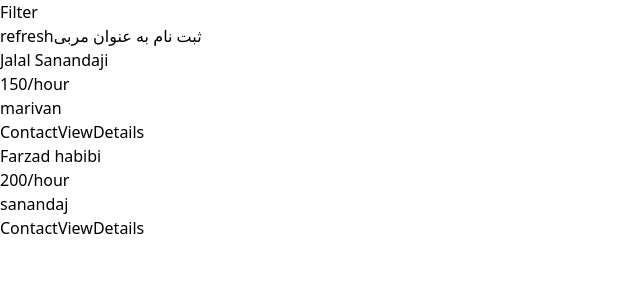
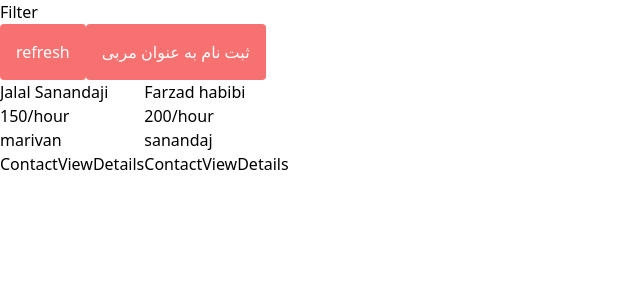
Before and after one commit to danyalbani240/FindCoach, a Vue app: page /coaches in a window 1280 px wide. Shown: the top 300 px of the page, without its empty margins (0-640 px from the left). Built offline with nearby package versions, Linux system fonts and the light colour scheme.

Commit message:
adding some buttons

```diff
--- a/src/views/coaches/index.vue
+++ b/src/views/coaches/index.vue
@@ -2,11 +2,13 @@
   <section>Filter</section>
   <section>
     <div class="controls">
-      <button>refresh</button>
-      <router-link to="/Register">ثبت نام به عنوان مربی</router-link>
+      <base-button name="refresh" />
+      <router-link to="/Register"
+        ><base-button name="ثبت نام به عنوان مربی" />
+      </router-link>
     </div>
     <!-- check if there is any Coach or not to show -->
-    <ul v-if="hasCoach">
+    <ul class="flex" v-if="hasCoach">
       <coach-item
         v-for="coach in filteredCoaches"
         :firstName="coach.firstName"
```
